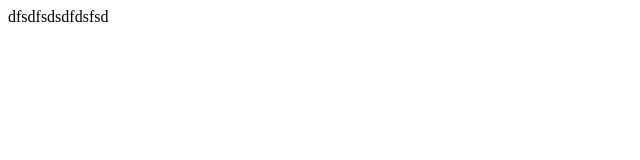
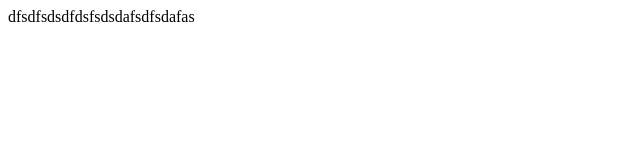
Before and after one commit to zadokdaniel/some-test-1, a plain HTML site: page page2.html in a window 1280 px wide. Shown: the whole page, without its empty margins (0-640 px from the left). Drawn offline with Linux system fonts and the light colour scheme.

Commit message:
fourth commit

```diff
--- a/page2.html
+++ b/page2.html
@@ -7,6 +7,6 @@
     <title>Page2</title>
   </head>
   <body>
-    dfsdfsdsdfdsfsd
+    dfsdfsdsdfdsfsdsdafsdfsdafas
   </body>
 </html>
```
